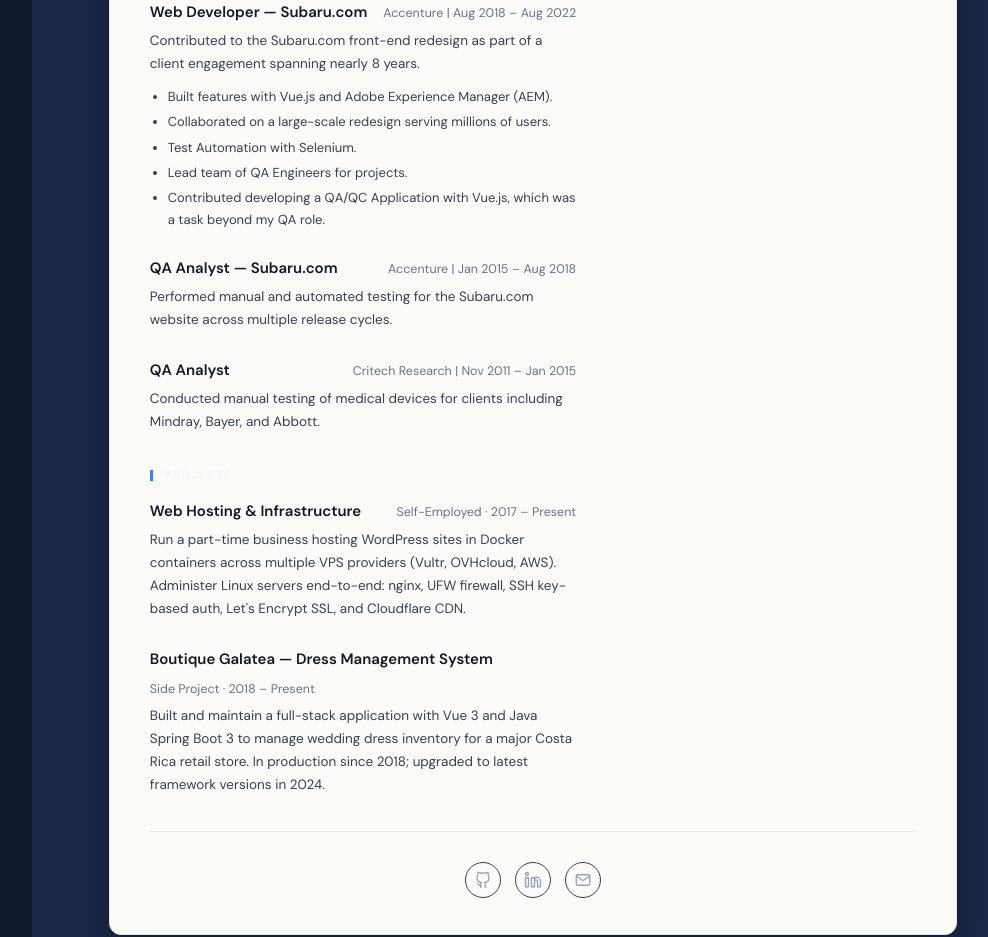
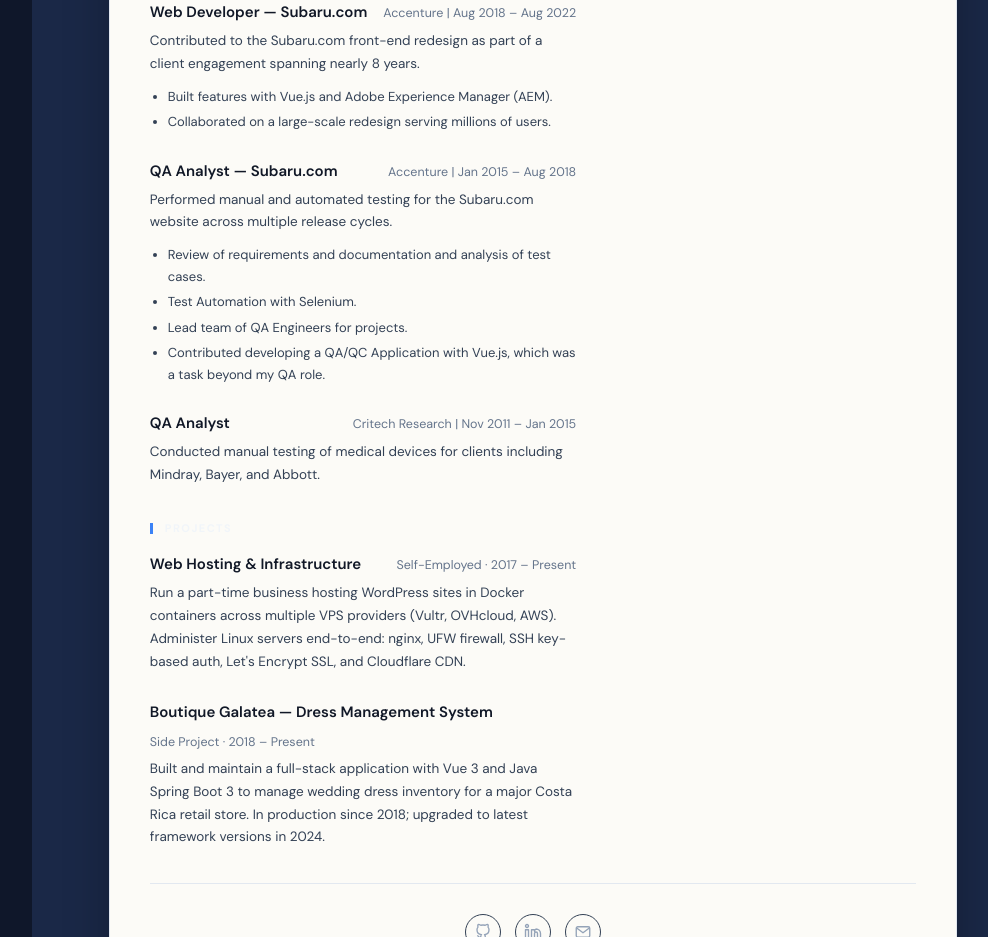
Before and after one commit to rmontero90/portfolio, a React (Vite) app: page / in a window 1280 px wide. Shown: the part 4020-4957 px from the top of the page, without its empty margins (246-1234 px from the left). Built offline with nearby package versions, Linux system fonts and the light colour scheme.

Commit message:
Update ResumeInfo.tsx

```diff
--- a/src/data/ResumeInfo.tsx
+++ b/src/data/ResumeInfo.tsx
@@ -162,9 +162,6 @@
     bullets: [
       "Built features with Vue.js and Adobe Experience Manager (AEM).",
       "Collaborated on a large-scale redesign serving millions of users.",
-      "Test Automation with Selenium.",
-      "Lead team of QA Engineers for projects.",
-      "Contributed developing a QA/QC Application with Vue.js, which was a task beyond my QA role.",
     ],
   },
   {
@@ -173,6 +170,12 @@
     period: "Jan 2015 – Aug 2018",
     description:
       "Performed manual and automated testing for the Subaru.com website across multiple release cycles.",
+    bullets: [
+      "Review of requirements and documentation and analysis of test cases.",
+      "Test Automation with Selenium.",
+      "Lead team of QA Engineers for projects.",
+      "Contributed developing a QA/QC Application with Vue.js, which was a task beyond my QA role.",
+    ],
   },
   {
     title: "QA Analyst",
```
